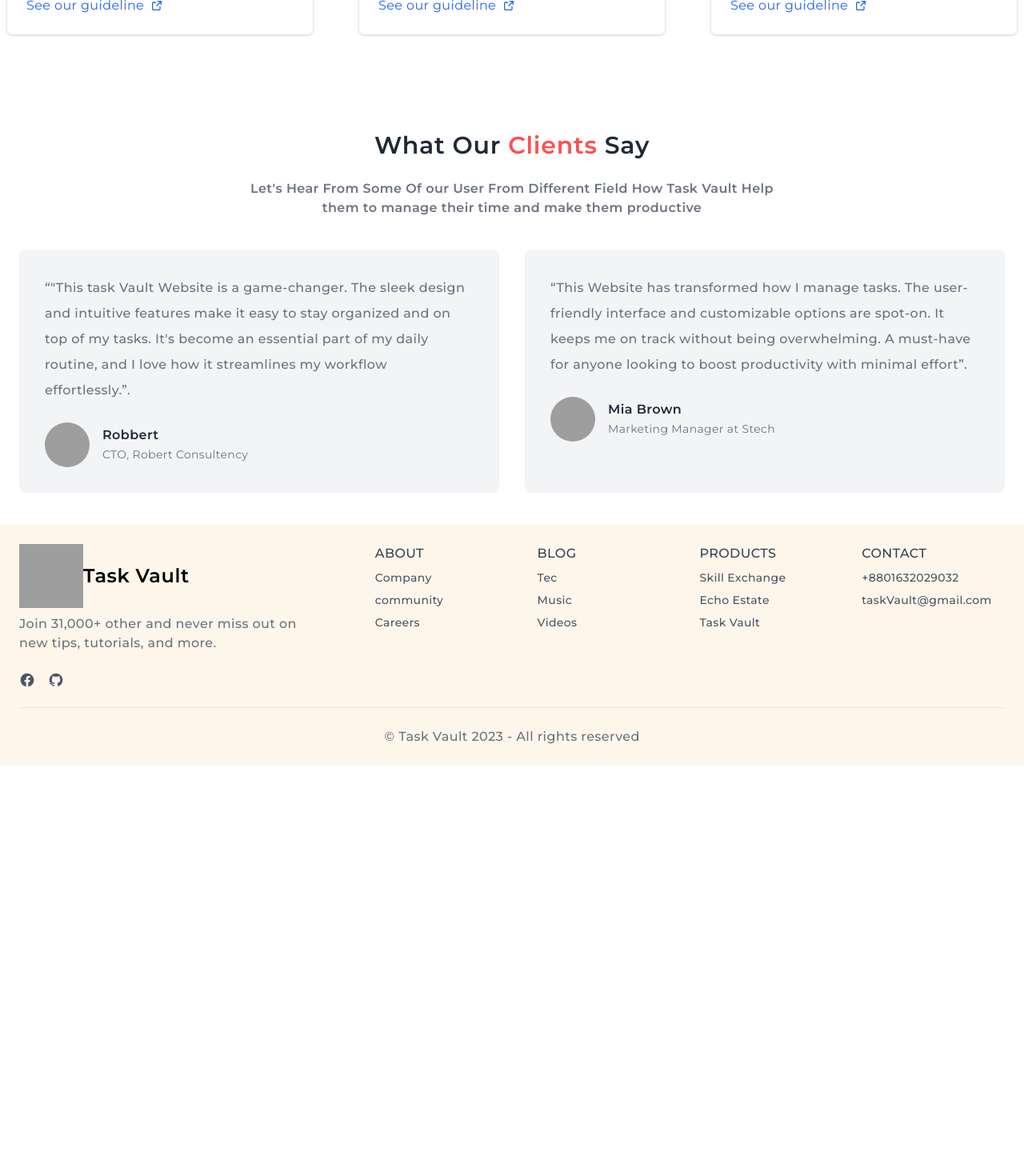
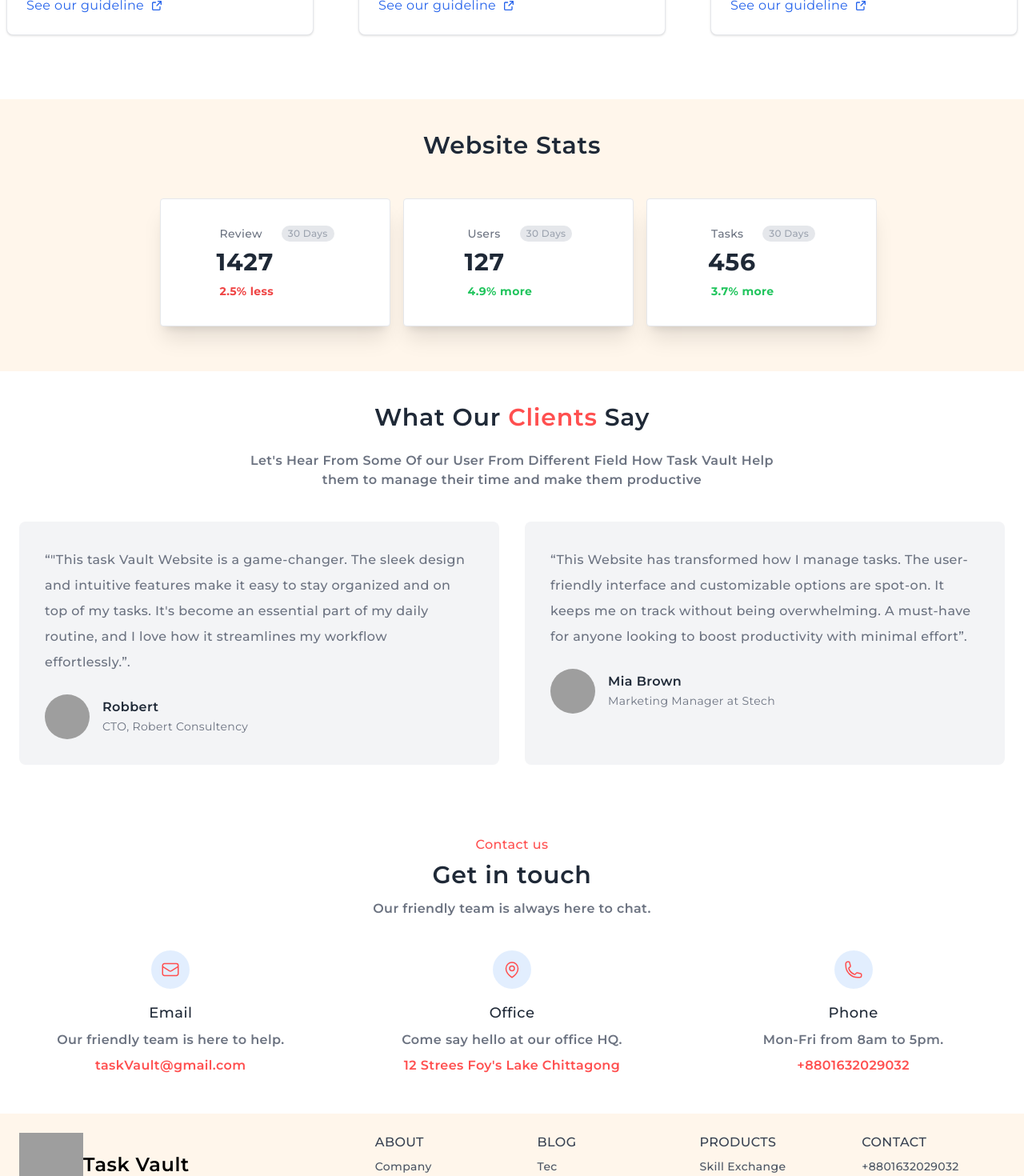
Before and after one commit to arafat-sabbir/Task-Vault, a React (Vite) app: page / in a window 1280 px wide. Shown: the part 1040-2510 px from the top of the page at 80% size. Before the commit the page ends 1997 px from the top, so only its background shows below. Built offline with nearby package versions, Linux system fonts and the light colour scheme; no server answers; grey boxes are pictures that could not be loaded.

Commit message:
added user review and other section

```diff
--- a/src/Layout/MainLayout.jsx
+++ b/src/Layout/MainLayout.jsx
@@ -15,6 +15,15 @@ const MainLayout = () => {
       </li>
       <li>
         <NavLink to={"/dashboard/tasks"}>Dashboard</NavLink>
+      </li>
+      <li>
+        <a href="#userReview">User Review</a>
+      </li>
+      <li>
+        <a href="#insight">Insight</a>
+      </li>
+      <li>
+        <a href="#contactUs">Contact Us</a>
       </li>
     </>
   );
--- /dev/null
+++ b/src/Pages/Home/ContactUs/ContactUs.jsx
@@ -0,0 +1,119 @@
+const ContactUs = () => {
+  return (
+    <div id="contactUs">
+      <section className="bg-white dark:bg-gray-900 font-semibold">
+        <div className="container px-6 py-12 mx-auto">
+          <div className="text-center">
+            <p className="font-medium text-main dark:text-blue-400">
+              Contact us
+            </p>
+
+            <h1 className="mt-2 text-2xl font-semibold text-gray-800 md:text-3xl dark:text-white">
+              Get in touch
+            </h1>
+
+            <p className="mt-3 text-gray-500 dark:text-gray-400">
+              Our friendly team is always here to chat.
+            </p>
+          </div>
+
+          <div className="grid grid-cols-1 gap-12 mt-10 md:grid-cols-2 lg:grid-cols-3">
+            <div className="flex flex-col items-center justify-center text-center">
+              <span className="p-3 text-main rounded-full bg-blue-100/80 dark:bg-gray-800">
+                <svg
+                  xmlns="http://www.w3.org/2000/svg"
+                  fill="none"
+                  viewBox="0 0 24 24"
+                  strokeWidth="1.5"
+                  stroke="currentColor"
+                  className="w-6 h-6"
+                >
+                  <path
+                    strokeLinecap="round"
+                    strokeLinejoin="round"
+                    d="M21.75 6.75v10.5a2.25 2.25 0 01-2.25 2.25h-15a2.25 2.25 0 01-2.25-2.25V6.75m19.5 0A2.25 2.25 0 0019.5 4.5h-15a2.25 2.25 0 00-2.25 2.25m19.5 0v.243a2.25 2.25 0 01-1.07 1.916l-7.5 4.615a2.25 2.25 0 01-2.36 0L3.32 8.91a2.25 2.25 0 01-1.07-1.916V6.75"
+                  />
+                </svg>
+              </span>
+
+              <h2 className="mt-4 text-lg font-medium text-gray-800 dark:text-white">
+                Email
+              </h2>
+              <p className="mt-2 text-gray-500 dark:text-gray-400">
+                Our friendly team is here to help.
+              </p>
+              <p className="mt-2 text-main dark:text-blue-400">
+                taskVault@gmail.com
+              </p>
+            </div>
+
+            <div className="flex flex-col items-center justify-center text-center">
+              <span className="p-3 text-main rounded-full bg-blue-100/80 dark:bg-gray-800">
+                <svg
+                  xmlns="http://www.w3.org/2000/svg"
+                  fill="none"
+                  viewBox="0 0 24 24"
+                  stroke-width="1.5"
+                  stroke="currentColor"
+                  className="w-6 h-6"
+                >
+                  <path
+                    stroke-linecap="round"
+                    stroke-linejoin="round"
+                    d="M15 10.5a3 3 0 11-6 0 3 3 0 016 0z"
+                  />
+                  <path
+                    stroke-linecap="round"
+                    stroke-linejoin="round"
+                    d="M19.5 10.5c0 7.142-7.5 11.25-7.5 11.25S4.5 17.642 4.5 10.5a7.5 7.5 0 1115 0z"
+                  />
+                </svg>
+              </span>
+
+              <h2 className="mt-4 text-lg font-medium text-gray-800 dark:text-white">
+                Office
+              </h2>
+              <p className="mt-2 text-gray-500 dark:text-gray-400">
+                Come say hello at our office HQ.
+              </p>
+              <p className="mt-2 text-main dark:text-blue-400">
+                12 Strees Foy's Lake Chittagong
+              </p>
+            </div>
+
+            <div className="flex flex-col items-center justify-center text-center">
+              <span className="p-3 text-main rounded-full bg-blue-100/80 dark:bg-gray-800">
+                <svg
+                  xmlns="http://www.w3.org/2000/svg"
+                  fill="none"
+                  viewBox="0 0 24 24"
+                  stroke-width="1.5"
+                  stroke="currentColor"
+                  className="w-6 h-6"
+                >
+                  <path
+                    stroke-linecap="round"
+                    stroke-linejoin="round"
+                    d="M2.25 6.75c0 8.284 6.716 15 15 15h2.25a2.25 2.25 0 002.25-2.25v-1.372c0-.516-.351-.966-.852-1.091l-4.423-1.106c-.44-.11-.902.055-1.173.417l-.97 1.293c-.282.376-.769.542-1.21.38a12.035 12.035 0 01-7.143-7.143c-.162-.441.004-.928.38-1.21l1.293-.97c.363-.271.527-.734.417-1.173L6.963 3.102a1.125 1.125 0 00-1.091-.852H4.5A2.25 2.25 0 002.25 4.5v2.25z"
+                  />
+                </svg>
+              </span>
+
+              <h2 className="mt-4 text-lg font-medium text-gray-800 dark:text-white">
+                Phone
+              </h2>
+              <p className="mt-2 text-gray-500 dark:text-gray-400">
+                Mon-Fri from 8am to 5pm.
+              </p>
+              <p className="mt-2 text-main dark:text-blue-400">
+                +8801632029032
+              </p>
+            </div>
+          </div>
+        </div>
+      </section>
+    </div>
+  );
+};
+
+export default ContactUs;
--- a/src/Pages/Home/Home.jsx
+++ b/src/Pages/Home/Home.jsx
@@ -1,7 +1,9 @@
 import Banner from "./Banner/Banner";
+import ContactUs from "./ContactUs/ContactUs";
 import Footer from "./Footer/Footer";
 import OurUser from "./OurUser/OurUser";
 import UserReview from "./UserReview/UserReview";
+import UserStats from "./UserStats/UserStats";
 
 
 const Home = () => {
@@ -9,7 +11,9 @@ const Home = () => {
         <div>
                 <Banner></Banner>
                 <OurUser></OurUser>
+                <UserStats></UserStats>
                 <UserReview></UserReview>
+                <ContactUs></ContactUs>
                 <Footer></Footer>
         </div>
     );
--- a/src/Pages/Home/UserReview/UserReview.jsx
+++ b/src/Pages/Home/UserReview/UserReview.jsx
@@ -1,6 +1,6 @@
 const UserReview = () => {
   return (
-    <div >
+    <div id="userReview" >
       <div>
         <section className="bg-white dark:bg-gray-900">
           <div className="container px-6 py-10 mx-auto">
--- /dev/null
+++ b/src/Pages/Home/UserStats/UserStats.jsx
@@ -0,0 +1,90 @@
+const UserStats = () => {
+  return (
+    <div id="insight"  className="bg-[#FFF6EB] pb-6">
+        <h3 className="text-3xl font-semibold text-center pt-10">Website Stats</h3>
+        <div className="flex items-center justify-center  ">
+
+        <div className="flex-col items-center justify-center ">
+          <div className="flex">
+            <div className="flex lg:flex-row flex-col p-4 space-x-4 space-y-4 max-w-7xl justify-around w-full h-auto lg:h-60 items-center ">
+              <div className="border rounded h-40 w-[100%] md:w-72 flex items-center justify-center ml-4 lg:px-0 px-6 bg-white shadow-xl md:mt-4">
+                <div className="flex-col space-y-2 items-center px-0 md:px-6">
+                  <div className="flex items-center justify-between space-x-6">
+                    <div className="flex items-center space-x-1 ">
+                      <div className="text-lg font-medium text-violet-500">
+                        <ion-icon name="chatbubble-ellipses-outline"></ion-icon>
+                      </div>
+                      <div className="text-sm font-medium text-gray-500">
+                        Review
+                      </div>
+                    </div>
+                    <div className="text-xs bg-gray-200 px-2 py-0.5 rounded-2xl text-gray-400 font-medium">
+                      30 Days
+                    </div>
+                  </div>
+                  <div className="text-3xl font-bold">1427</div>
+                  <div className="font-bold text-red-500 flex items-center space-x-1">
+                    <div className="text-xl">
+                      <ion-icon name="trending-down-outline"></ion-icon>
+                    </div>
+                    <div className="text-sm">2.5% less</div>
+                  </div>
+                </div>
+              </div>
+              <div className="border rounded h-40 w-[100%] md:w-72 flex items-center justify-center ml-4 lg:px-0 px-6 bg-white shadow-xl">
+                <div className="flex-col space-y-2 items-center px-0 md:px-6">
+                  <div className="flex items-center justify-between space-x-6">
+                    <div className="flex items-center space-x-1 ">
+                      <div className="text-lg font-medium text-violet-500">
+                        <ion-icon name="briefcase-outline"></ion-icon>
+                      </div>
+                      <div className="text-sm font-medium text-gray-500">
+                        Users
+                      </div>
+                    </div>
+                    <div className="text-xs bg-gray-200 px-2 py-0.5 rounded-2xl text-gray-400 font-medium">
+                      30 Days
+                    </div>
+                  </div>
+                  <div className="text-3xl font-bold">127</div>
+                  <div className="font-bold text-green-500 flex items-center space-x-1">
+                    <div className="text-xl">
+                      <ion-icon name="trending-up-outline"></ion-icon>
+                    </div>
+                    <div className="text-sm">4.9% more</div>
+                  </div>
+                </div>
+              </div>
+              <div className="border rounded h-40 w-[100%] md:w-72 flex items-center justify-center ml-4 lg:px-0 px-6 bg-white shadow-xl">
+                <div className="flex-col space-y-2 items-center px-0 md:px-6">
+                  <div className="flex items-center justify-between space-x-6">
+                    <div className="flex items-center space-x-1 ">
+                      <div className="text-lg font-medium text-violet-500">
+                        <ion-icon name="document-outline"></ion-icon>
+                      </div>
+                      <div className="text-sm font-medium text-gray-500">
+                        Tasks
+                      </div>
+                    </div>
+                    <div className="text-xs bg-gray-200 px-2 py-0.5 rounded-2xl text-gray-400 font-medium">
+                      30 Days
+                    </div>
+                  </div>
+                  <div className="text-3xl font-bold">456</div>
+                  <div className="font-bold text-green-500 flex items-center space-x-1">
+                    <div className="text-xl">
+                      <ion-icon name="trending-up-outline"></ion-icon>
+                    </div>
+                    <div className="text-sm">3.7% more</div>
+                  </div>
+                </div>
+              </div>
+            </div>
+          </div>
+        </div>
+      </div>
+    </div>
+  );
+};
+
+export default UserStats;
--- a/src/index.css
+++ b/src/index.css
@@ -3,6 +3,7 @@
 *{
   font-family: 'Montserrat', sans-serif;
   letter-spacing: 0.025em !important;
+  scroll-behavior: smooth !important;
 }
 
 @tailwind base;
```
Also changed, not shown: 1 other file (tests, documents, lock files or other folders).
